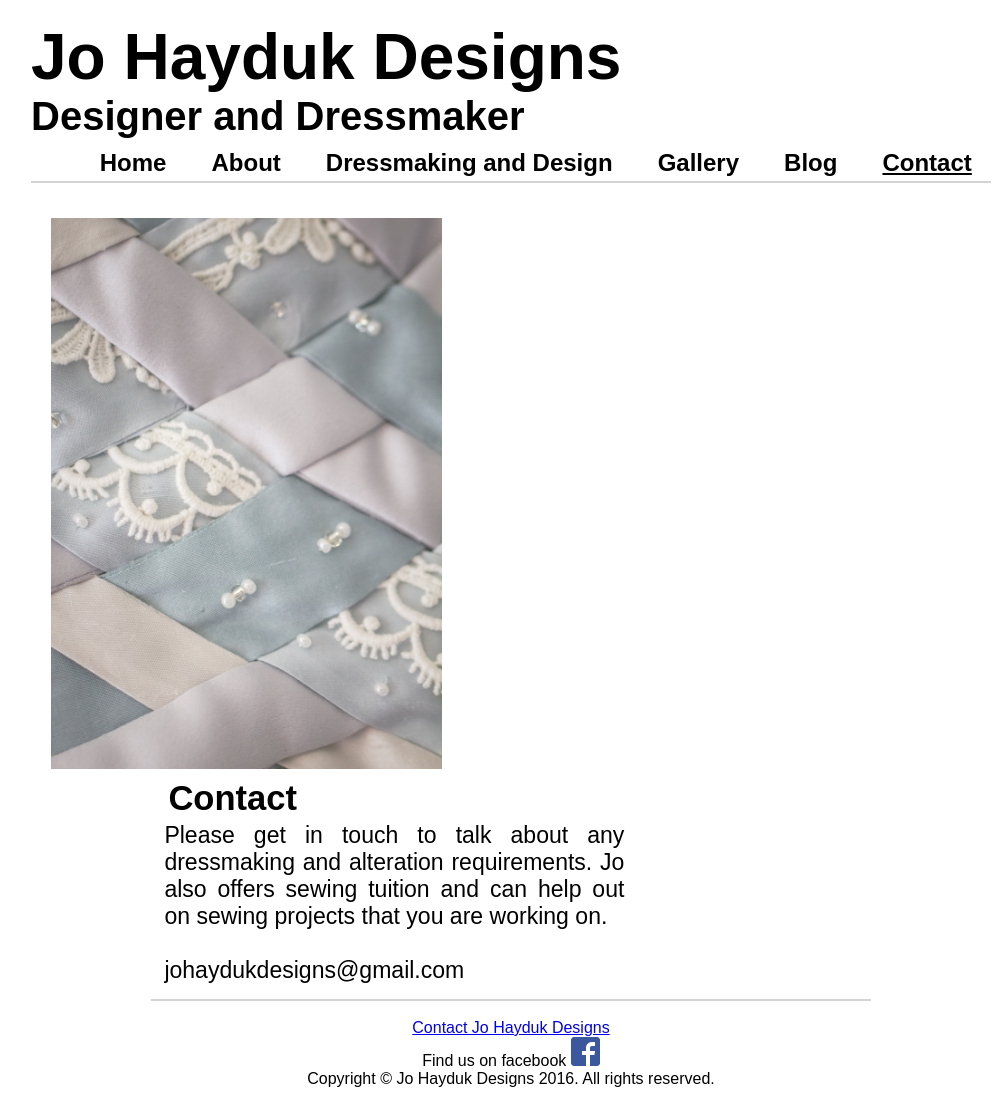
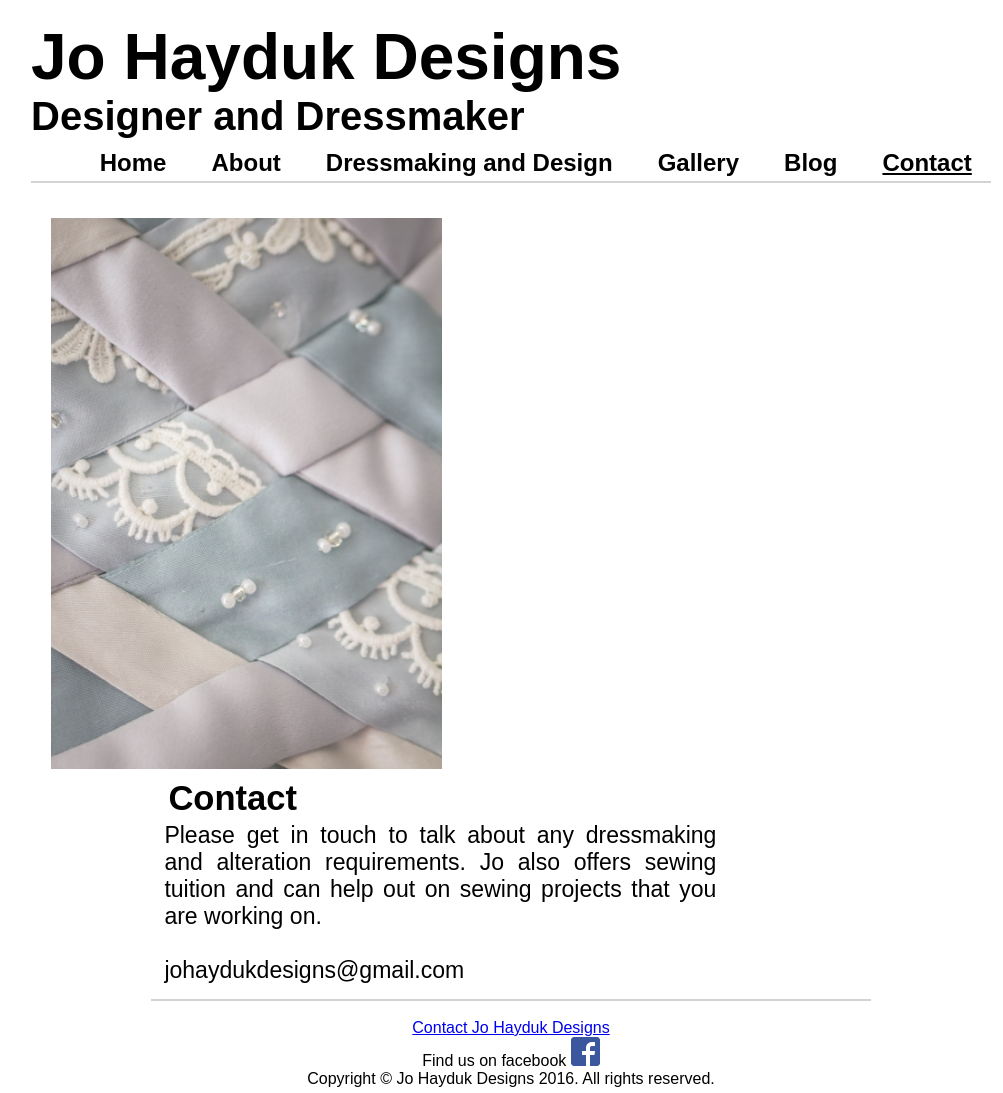
Before and after one commit to py1sl/jhdesigns_website, a Jekyll site: the page built from _pages/contact/index.html, in a window 1280 px wide. Shown: the whole page, without its empty margins (129-1132 px from the left). Built offline with Jekyll 4.4.1, drawn with Linux system fonts in a browser that asks for light colours; some web fonts are replaced.

Commit message:
try fix thin laptops

```diff
--- a/css/main.css
+++ b/css/main.css
@@ -247,7 +247,7 @@
 
 #group_image
 {
-width:auto;
+width:35%;
 display:inline-block;
 height:80%;
 vertical-align:top;
@@ -257,9 +257,9 @@
 
 #aligned_text
 {
-width:50%;
+width:60%;
 display:inline-block;
-height:auto;
+height:80%;
 vertical-align:top;
 margin-left: 3cm;
 }
```
